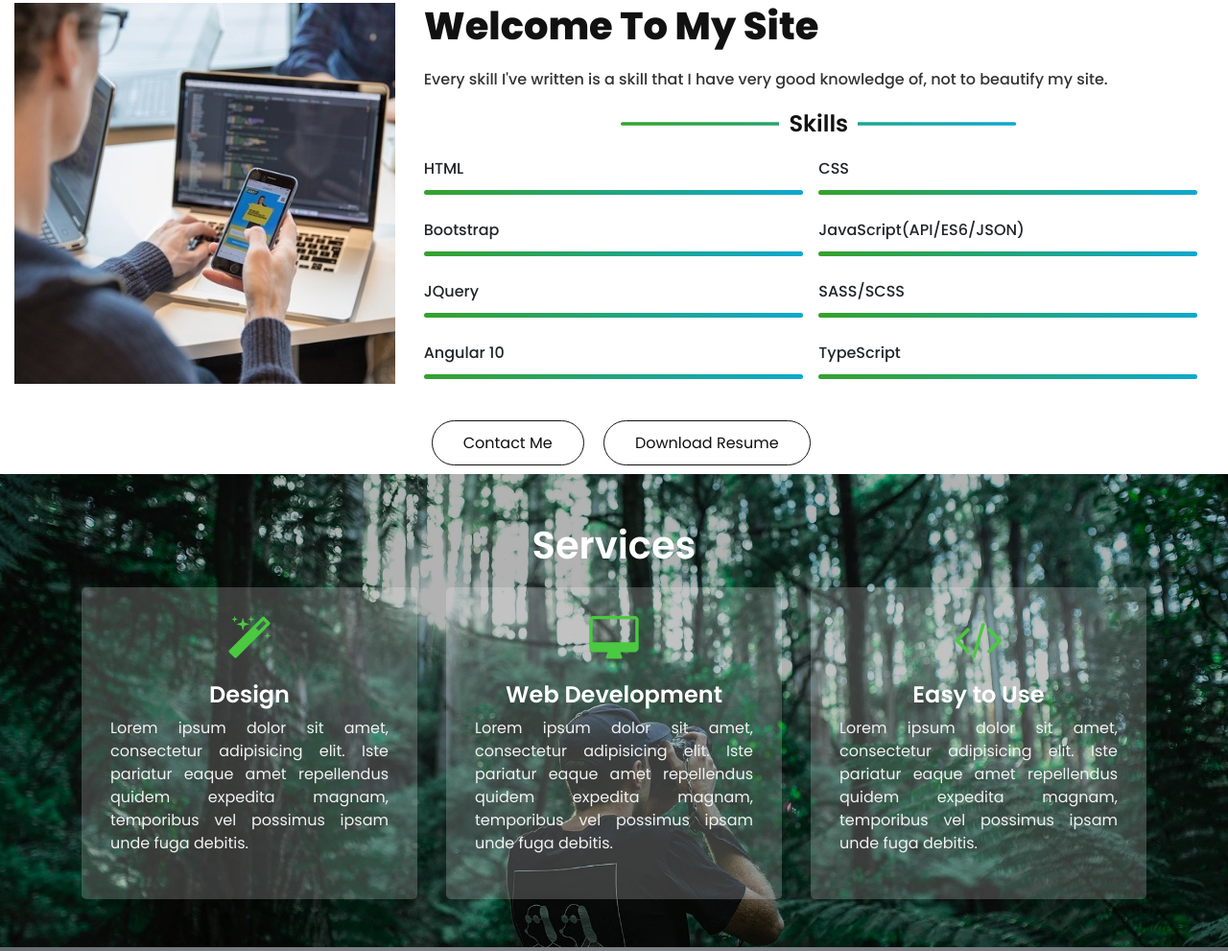
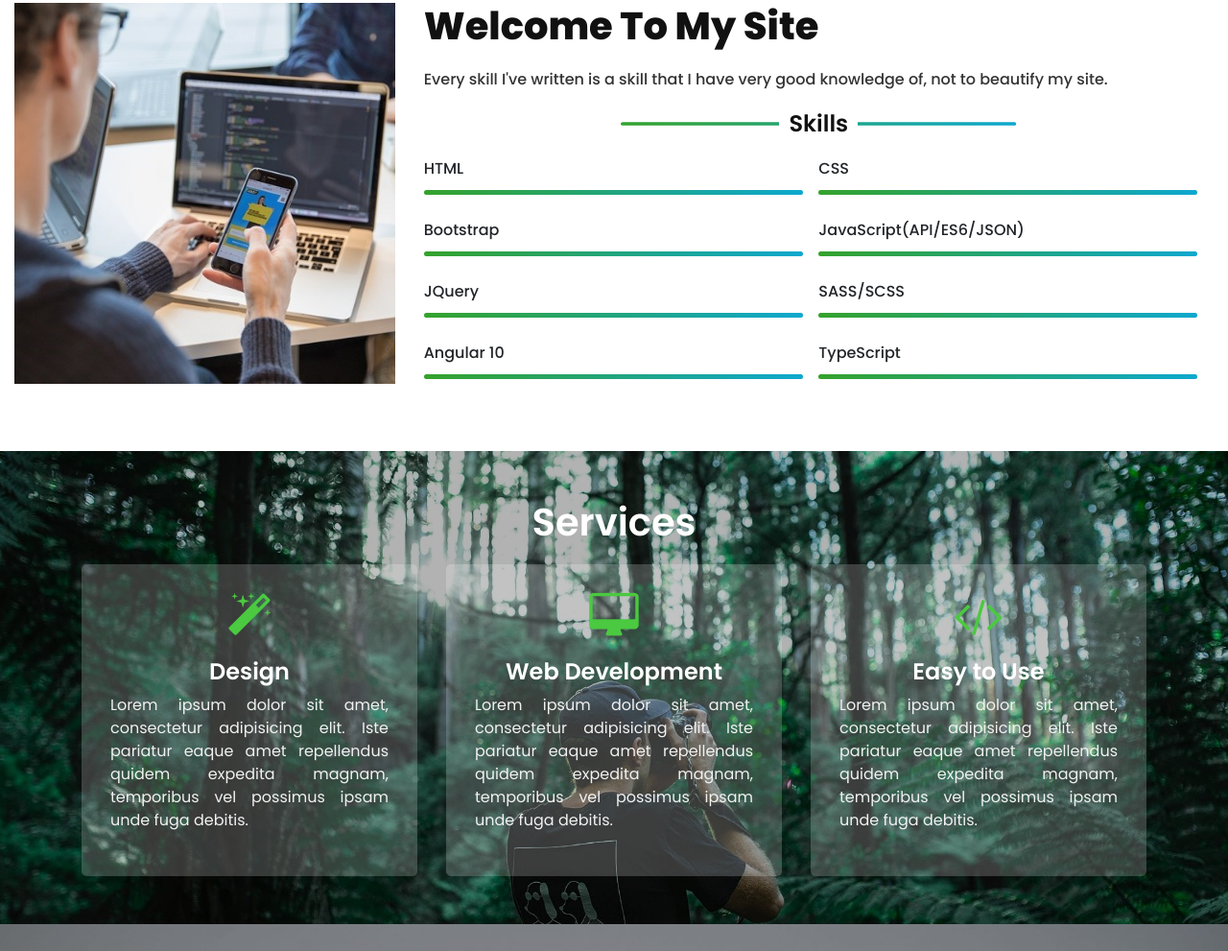
Before and after one commit to alieid4004/Portfolio, a plain HTML site: page index.html in a window 1280 px wide. Shown: the part 847-1838 px from the top of the page at 96% size. Drawn offline with nearby package versions, Linux system fonts and the light colour scheme.

Commit message:
Update index.html

```diff
--- a/index.html
+++ b/index.html
@@ -129,10 +129,6 @@
                             <div class="progress-bar" style="width: 100%;"></div>
                         </div>
                     </div>
-                </div>
-                <div class="about-buttons">
-                    <a href="#contact">Contact Me</a>
-                    <a href="https://drive.google.com/file/d/1187UAeCLCPateTW17CNAi-lccROcSvxH/view?usp=sharing">Download Resume</a>
                 </div>
             </div>
         </div>
```
